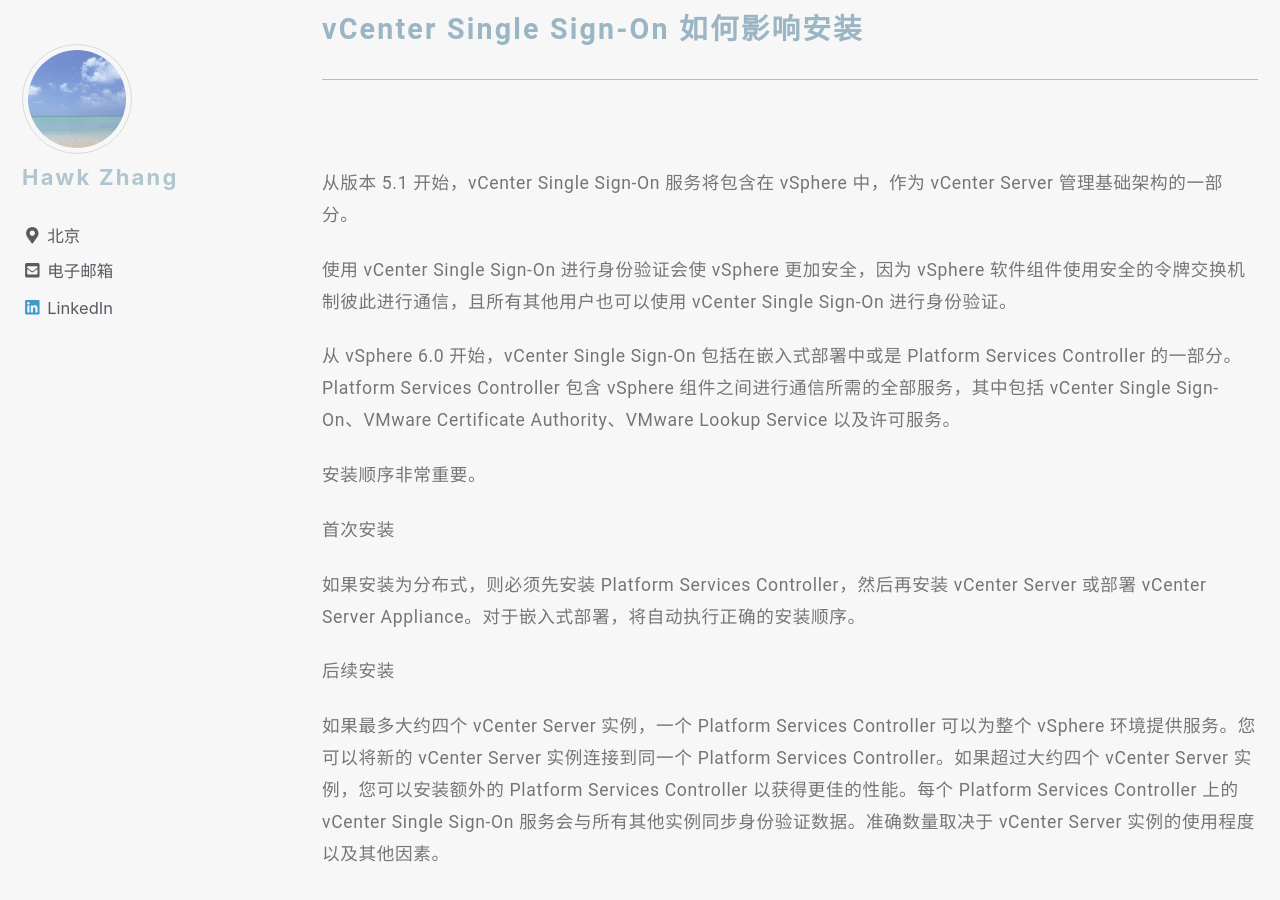
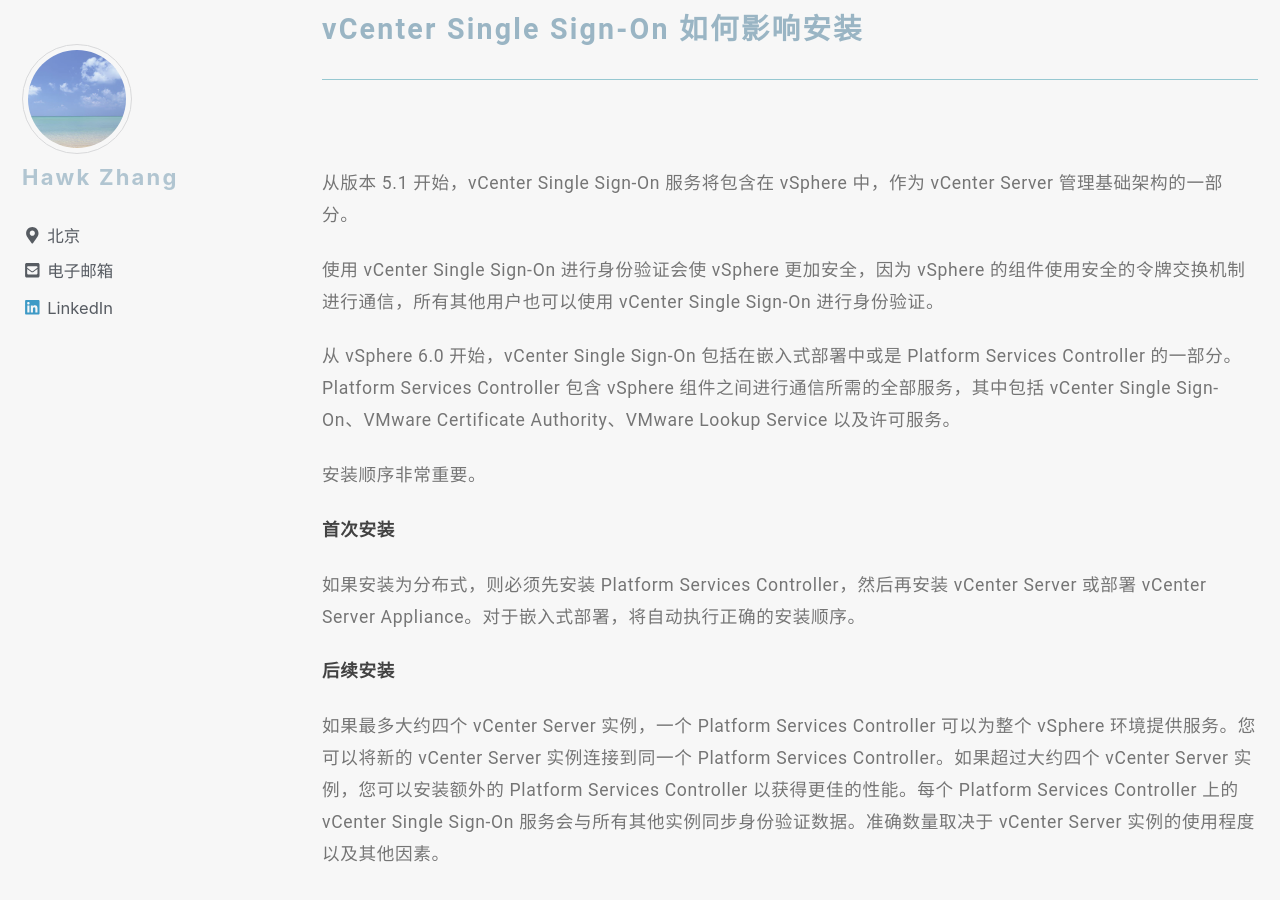
Before and after one commit to narru888/linotes_note, a Jekyll site: the page built from _posts/virtualizaion/2018-04-01-vsphere.setup.md, in a window 1280 px wide and 900 px high, scrolled down 34486 px. Built offline with Jekyll 4.4.1, drawn with Linux system fonts in a browser that asks for light colours; nearby versions of some CDN libraries; a script that is not in the unit is left out.

Commit message:
update on 2018-11-29 08:02:01 CST

```diff
--- a/_posts/virtualizaion/2018-04-01-vsphere.setup.md
+++ b/_posts/virtualizaion/2018-04-01-vsphere.setup.md
@@ -1238,16 +1238,16 @@
 
 从版本 5.1 开始，vCenter Single Sign-On 服务将包含在 vSphere 中，作为 vCenter Server 管理基础架构的一部分。
 
-使用 vCenter Single Sign-On 进行身份验证会使 vSphere 更加安全，因为 vSphere 软件组件使用安全的令牌交换机制彼此进行通信，且所有其他用户也可以使用 vCenter Single Sign-On 进行身份验证。
+使用 vCenter Single Sign-On 进行身份验证会使 vSphere 更加安全，因为 vSphere 的组件使用安全的令牌交换机制进行通信，所有其他用户也可以使用 vCenter Single Sign-On 进行身份验证。
 
 从 vSphere 6.0 开始，vCenter Single Sign-On 包括在嵌入式部署中或是 Platform Services Controller 的一部分。Platform Services Controller 包含 vSphere 组件之间进行通信所需的全部服务，其中包括 vCenter Single Sign-On、VMware Certificate Authority、VMware Lookup Service 以及许可服务。
 
 安装顺序非常重要。
 
-首次安装
+**首次安装**
 
 如果安装为分布式，则必须先安装 Platform Services Controller，然后再安装 vCenter Server 或部署 vCenter Server Appliance。对于嵌入式部署，将自动执行正确的安装顺序。
 
-后续安装
+**后续安装**
 
 如果最多大约四个 vCenter Server 实例，一个 Platform Services Controller 可以为整个 vSphere 环境提供服务。您可以将新的 vCenter Server 实例连接到同一个 Platform Services Controller。如果超过大约四个 vCenter Server 实例，您可以安装额外的 Platform Services Controller 以获得更佳的性能。每个 Platform Services Controller 上的 vCenter Single Sign-On 服务会与所有其他实例同步身份验证数据。准确数量取决于 vCenter Server 实例的使用程度以及其他因素。
```
